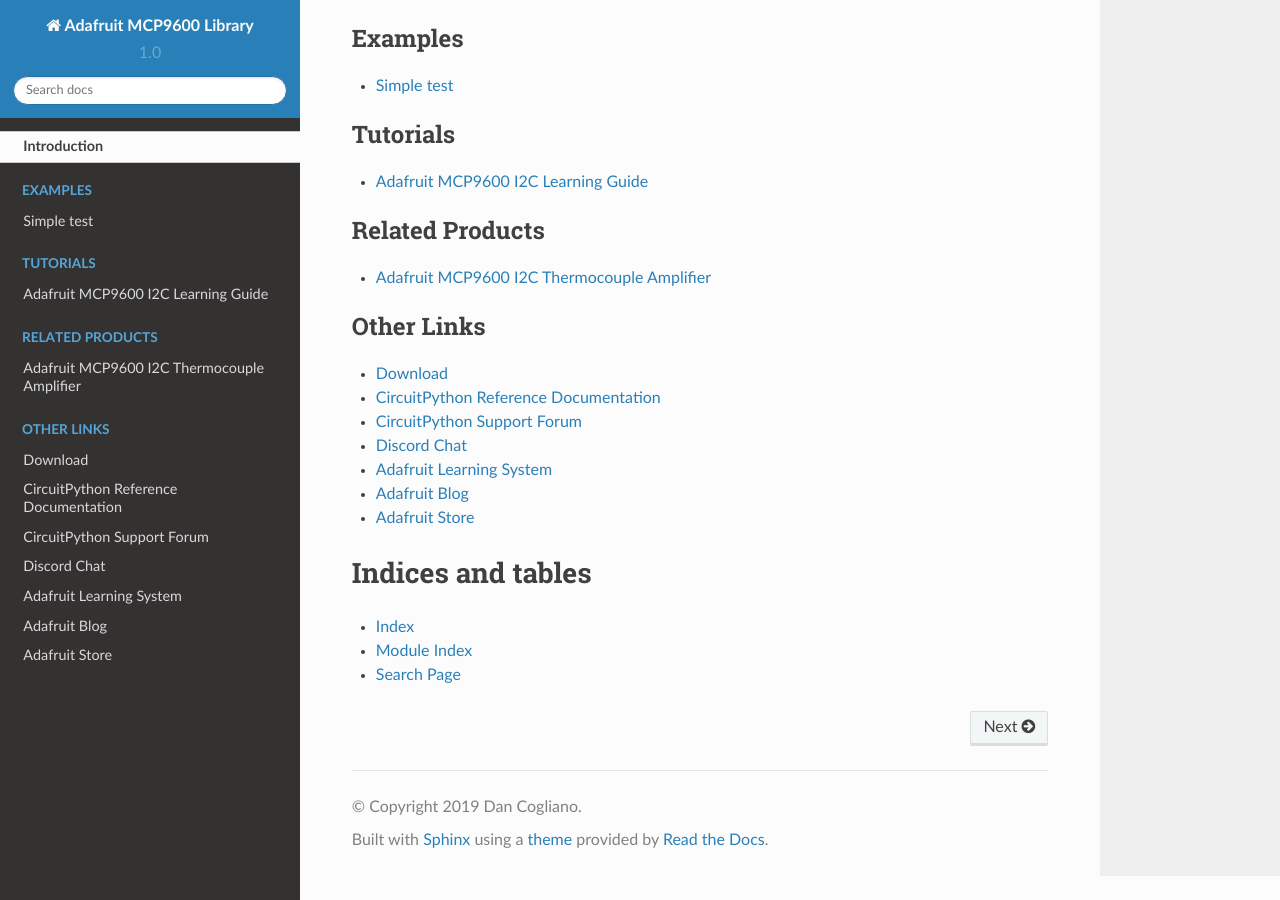
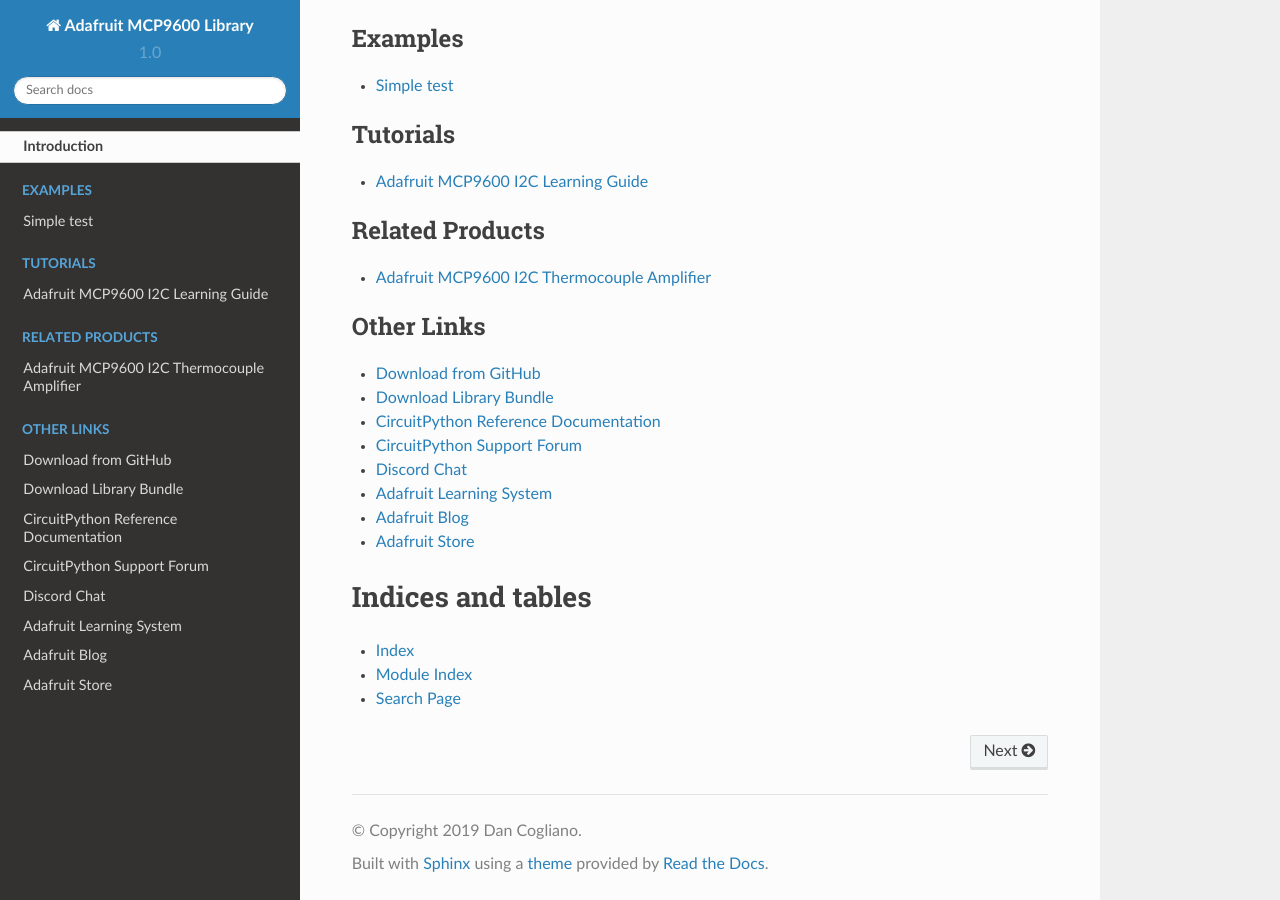
Before and after one commit to adafruit/Adafruit_CircuitPython_MCP9600, a Sphinx documentation site: the page built from docs/index.rst, in a window 1280 px wide and 900 px high, scrolled down 2183 px. Built offline with Sphinx 7.4.7 and the Read the Docs theme 2.0.0, drawn with Linux system fonts in a browser that asks for light colours.

Commit message:
Added cp.org link to index.rst

```diff
--- a/docs/index.rst
+++ b/docs/index.rst
@@ -34,7 +34,8 @@
 .. toctree::
     :caption: Other Links
 
-    Download <https://github.com/adafruit/Adafruit_CircuitPython_MCP9600/releases/latest>
+    Download from GitHub <https://github.com/adafruit/Adafruit_CircuitPython_MCP9600/releases/latest>
+    Download Library Bundle <https://circuitpython.org/libraries>
     CircuitPython Reference Documentation <https://docs.circuitpython.org>
     CircuitPython Support Forum <https://forums.adafruit.com/viewforum.php?f=60>
     Discord Chat <https://adafru.it/discord>
```
